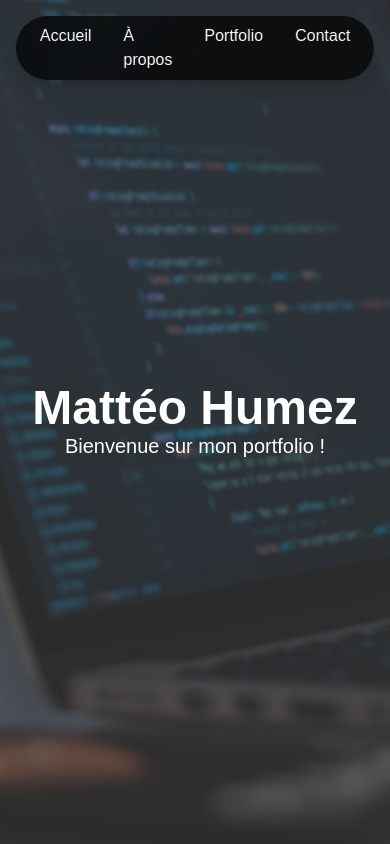
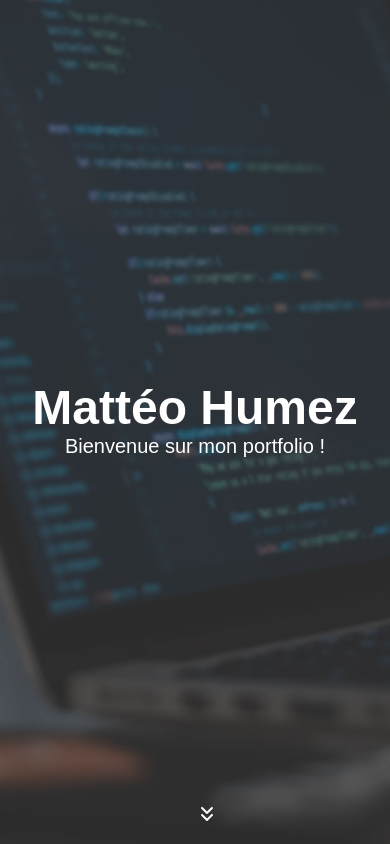
Before and after one commit to homelab-sny1411/nextjs-portfolio, a Next.js app: page / in a window 390 px wide. Shown: the top 844 px of the page. Built offline with nearby package versions, Linux system fonts and the light colour scheme.

Commit message:
:art: Amélioration navbar sur mobile

```diff
--- a/src/app/components/accueil.tsx
+++ b/src/app/components/accueil.tsx
@@ -1,5 +1,6 @@
 import React from 'react';
 import Image from 'next/image';
+import ScrollIndicator from "@/app/components/scrollIndicator";
 
 const Accueil = () => {
     return (
@@ -17,6 +18,7 @@ const Accueil = () => {
                 <h1 className="text-5xl font-bold">Mattéo Humez</h1>
                 <p className="text-xl">Bienvenue sur mon portfolio !</p>
             </div>
+            <ScrollIndicator />
         </section>
     );
 };
--- a/src/app/components/navbar.tsx
+++ b/src/app/components/navbar.tsx
@@ -4,7 +4,7 @@ import { Link } from 'react-scroll';
 
 const Navbar = () => {
     return (
-        <nav className="fixed top-4 left-1/2 transform -translate-x-1/2 bg-black/70 backdrop-blur-md text-white px-6 py-2 rounded-full shadow-lg z-50">
+        <nav className="hidden md:fixed md:top-4 md:left-1/2 md:transform md:-translate-x-1/2 md:bg-black/70 md:backdrop-blur-md md:text-white md:px-6 md:py-2 md:rounded-full md:shadow-lg md:z-50 md:block">
             <ul className="flex space-x-8">
                 <li>
                     <Link
--- /dev/null
+++ b/src/app/components/scrollIndicator.tsx
@@ -0,0 +1,11 @@
+import { FiChevronsDown } from 'react-icons/fi';
+
+const ScrollIndicator = () => {
+    return (
+        <div className="absolute bottom-4 left-1/2 transform -translate-x-1/2 text-white text-2xl animate-bounce md:hidden">
+            <FiChevronsDown />
+        </div>
+    );
+};
+
+export default ScrollIndicator;
```
